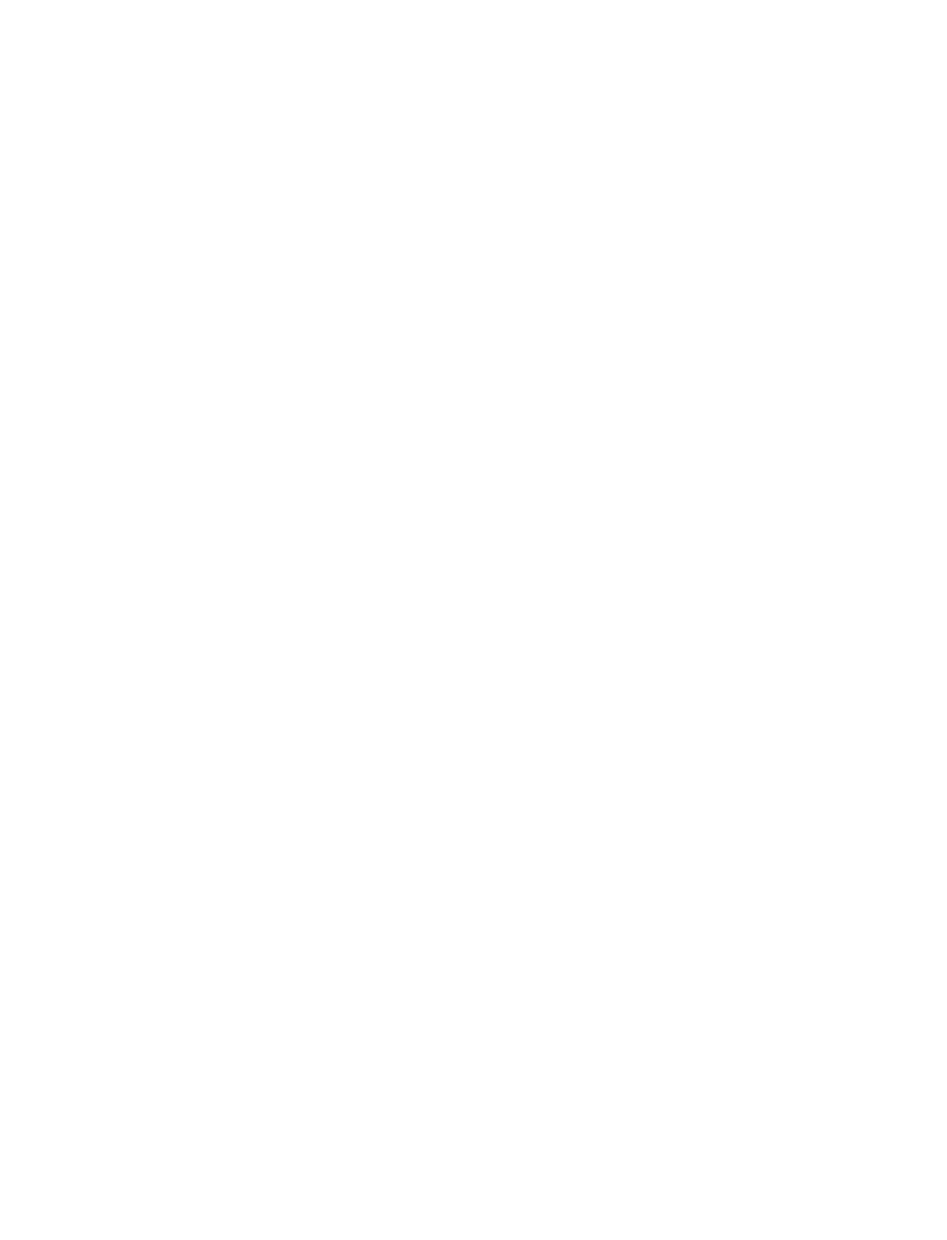
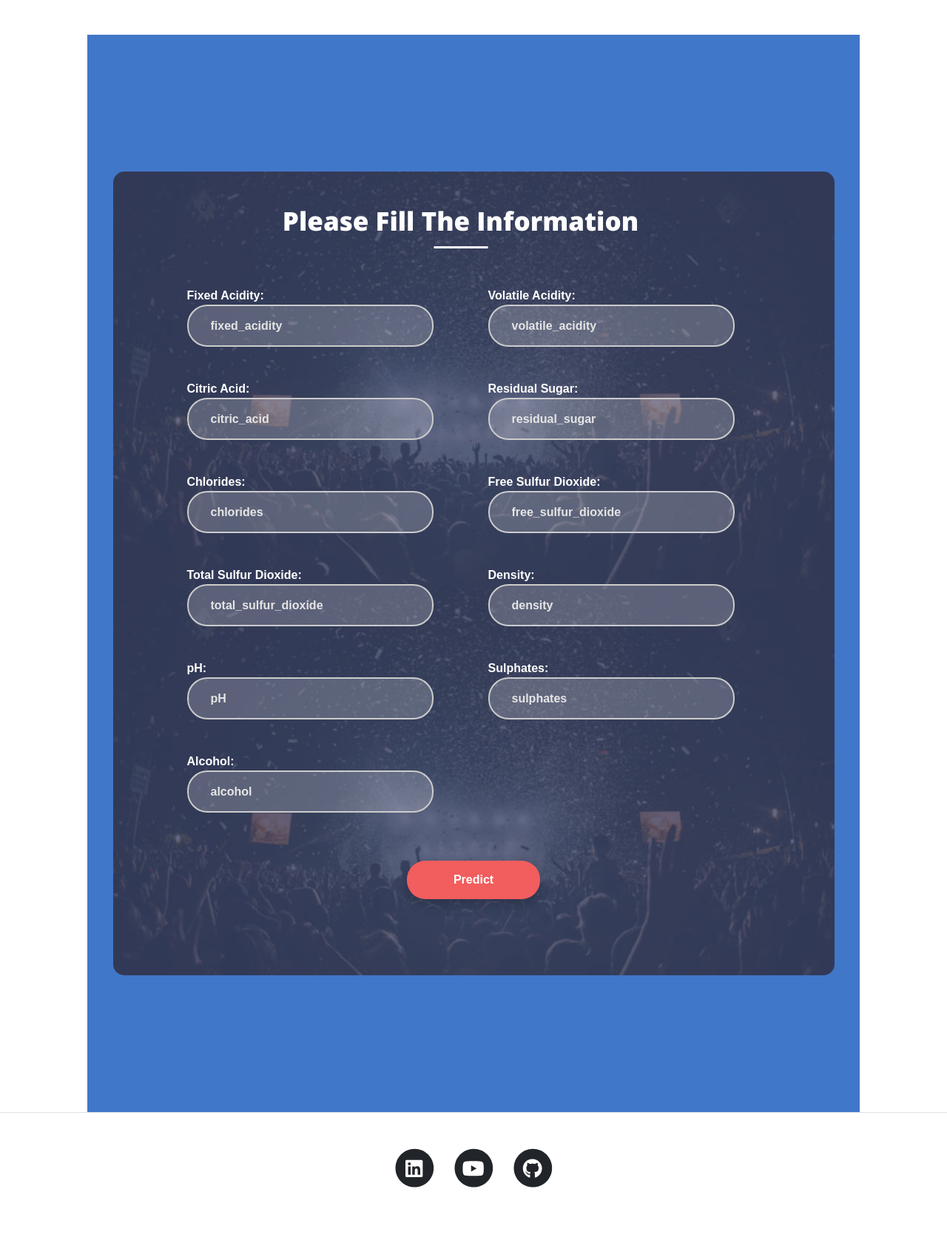
Before and after one commit to alotlikar1010/End-to-End-ML, a Flask app: page / in a window 1280 px wide. Before the commit the part shown is empty. Shown: the part 629-2306 px from the top of the page at 74% size. Before the commit the page ends 800 px from the top, so only its background shows below. Run offline with Flask 3, Linux system fonts and the light colour scheme; some libraries are stand-ins or nearby versions; some web fonts are replaced.

Commit message:
updated ui

```diff
--- a/templates/index.html
+++ b/templates/index.html
@@ -0,0 +1,213 @@
+<!DOCTYPE html>
+<html lang="en">
+    <head>
+        <meta charset="utf-8" />
+        <meta name="viewport" content="width=device-width, initial-scale=1, shrink-to-fit=no" />
+        <meta name="description" content="" />
+        <meta name="author" content="" />
+        <title>Web App</title>
+        <link rel="icon" type="image/x-icon" href="static/assets/favicon.ico" />
+        <!-- Font Awesome icons (free version)-->
+        <script src="https://use.fontawesome.com/releases/v5.15.3/js/all.js" crossorigin="anonymous"></script>
+        <!-- Google fonts-->
+        <link href="https://fonts.googleapis.com/css?family=Lora:400,700,400italic,700italic" rel="stylesheet" type="text/css" />
+        <link href="https://fonts.googleapis.com/css?family=Open+Sans:300italic,400italic,600italic,700italic,800italic,400,300,600,700,800" rel="stylesheet" type="text/css" />
+        <!-- Core theme CSS (includes Bootstrap)-->
+        <link href="static/css/styles.css" rel="stylesheet" />
+    </head>
+    <body>
+        <!-- Navigation-->
+        <nav class="navbar navbar-expand-lg navbar-light" id="mainNav">
+            <div class="container px-4 px-lg-5">
+                <a class="navbar-brand" href="/">Home</a>
+                <button class="navbar-toggler" type="button" data-bs-toggle="collapse" data-bs-target="#navbarResponsive" aria-controls="navbarResponsive" aria-expanded="false" aria-label="Toggle navigation">
+                    Menu
+                    <i class="fas fa-bars"></i>
+                </button>
+                <div class="collapse navbar-collapse" id="navbarResponsive">
+                    <ul class="navbar-nav ms-auto py-4 py-lg-0">
+<!--                        <li class="nav-item"><a class="nav-link px-lg-3 py-3 py-lg-4" href="index.html">Home</a></li>-->
+<!--                        <li class="nav-item"><a class="nav-link px-lg-3 py-3 py-lg-4" href="about.html">About</a></li>-->
+<!--                        <li class="nav-item"><a class="nav-link px-lg-3 py-3 py-lg-4" href="post.html">Sample Post</a></li>-->
+<!--                        <li class="nav-item"><a class="nav-link px-lg-3 py-3 py-lg-4" href="contact.html">Contact</a></li>-->
+                    </ul>
+                </div>
+            </div>
+        </nav>
+        <!-- Page Header-->
+        <header class="masthead" style="background-image: url('static/assets/img/wine.jpg')">
+            <div class="container position-relative px-4 px-lg-5">
+                <div class="row gx-4 gx-lg-5 justify-content-center">
+                    <div class="col-md-10 col-lg-8 col-xl-7">
+                        <div class="site-heading">
+                            <h1>Wine Quality Prediction</h1>
+                            <span class="subheading">A Wine Quality Checking Web App</span>
+                        </div>
+                    </div>
+                </div>
+            </div>
+        </header>
+
+
+        <!-- Main Content-->
+        <div class="container px-4 px-lg-5">
+
+           <!DOCTYPE html>
+<html>
+<head>
+	<meta charset="utf-8">
+	<title>Form-v9 by Colorlib</title>
+	<!-- Mobile Specific Metas -->
+	<meta name="viewport" content="width=device-width, initial-scale=1, maximum-scale=1">
+	<!-- Font-->
+	<link rel="stylesheet" type="text/css" href="static/css2/nunito-font.css">
+	<!-- Main Style Css -->
+    <link rel="stylesheet" href="static/css2/style.css"/>
+</head>
+<body class="form-v9">
+	<div class="page-content">
+		<div class="form-v9-content" style="background-image: url('static/assets/img/form-v9.jpg')">
+			<form class="form-detail" action="/predict" method="post">
+				<h2>Please Fill The Information</h2>
+				<div class="form-row-total">
+
+					<div class="form-row">
+                        <label for="fixed_acidity"> Fixed Acidity:</label>
+						<input type="text" name="fixed_acidity" id="fixed_acidity" class="input-text" placeholder="fixed_acidity" required>
+					</div>
+
+					<div class="form-row">
+                        <label for="volatile_acidity"> Volatile Acidity:</label>
+						<input type="text" name="volatile_acidity" id="volatile_acidity" class="input-text" placeholder="volatile_acidity" required>
+					</div>
+
+				</div>
+
+
+				<div class="form-row-total">
+
+                    <div class="form-row">
+                        <label for="citric_acid"> Citric Acid:</label>
+						<input type="text" name="citric_acid" id="citric_acid" class="input-text" placeholder="citric_acid" required>
+					</div>
+
+
+                    <div class="form-row">
+                        <label for="residual_sugar"> Residual Sugar:</label>
+						<input type="text" name="residual_sugar" id="residual_sugar" class="input-text" placeholder="residual_sugar" required>
+					</div>
+
+				</div>
+
+
+                <div class="form-row-total">
+
+                    <div class="form-row">
+                        <label for="chlorides"> Chlorides:</label>
+						<input type="text" name="chlorides" id="chlorides" class="input-text" placeholder="chlorides" required>
+					</div>
+
+                    <div class="form-row">
+                        <label for="free_sulfur_dioxide"> Free Sulfur Dioxide:</label>
+						<input type="text" name="free_sulfur_dioxide" id="free_sulfur_dioxide" class="input-text" placeholder="free_sulfur_dioxide" required>
+					</div>
+
+				</div>
+
+
+                <div class="form-row-total">
+
+                    <div class="form-row">
+                        <label for="total_sulfur_dioxide"> Total Sulfur Dioxide:</label>
+						<input type="text" name="total_sulfur_dioxide" id="total_sulfur_dioxide" class="input-text" placeholder="total_sulfur_dioxide" required>
+					</div>
+
+                    <div class="form-row">
+                        <label for="density"> Density:</label>
+						<input type="text" name="density" id="density" class="input-text" placeholder="density" required>
+					</div>
+
+				</div>
+
+
+                <div class="form-row-total">
+
+                    <div class="form-row">
+                        <label for="pH"> pH:</label>
+						<input type="text" name="pH" id="pH" class="input-text" placeholder="pH" required>
+					</div>
+
+                    <div class="form-row">
+                        <label for="sulphates"> Sulphates:</label>
+						<input type="text" name="sulphates" id="sulphates" class="input-text" placeholder="sulphates" required>
+					</div>
+
+				</div>
+
+
+                <div class="form-row-total">
+
+                    <div class="form-row">
+                        <label for="alcohol"> Alcohol:</label>
+						<input type="text" name="alcohol" id="alcohol" class="input-text" placeholder="alcohol" required>
+					</div>
+
+
+				</div>
+
+
+				<div class="form-row-last">
+					<input type="submit" name="register" class="register" value="Predict">
+				</div>
+			</form>
+		</div>
+	</div>
+</body><!-- This templates was made by Colorlib (https://colorlib.com) -->
+</html>
+
+        </div>
+
+
+        <!-- Footer-->
+        <footer class="border-top">
+            <div class="container px-4 px-lg-5">
+                <div class="row gx-4 gx-lg-5 justify-content-center">
+                    <div class="col-md-10 col-lg-8 col-xl-7">
+                        <ul class="list-inline text-center">
+                            <li class="list-inline-item">
+                                <a href="https://www.linkedin.com/in/boktiarahmed73/">
+                                    <span class="fa-stack fa-lg">
+                                        <i class="fas fa-circle fa-stack-2x"></i>
+                                        <i class="fab fa-linkedin fa-stack-1x fa-inverse"></i>
+                                    </span>
+                                </a>
+                            </li>
+                            <li class="list-inline-item">
+                                <a href="https://www.youtube.com/dswithbappy">
+                                    <span class="fa-stack fa-lg">
+                                        <i class="fas fa-circle fa-stack-2x"></i>
+                                        <i class="fab fa-youtube fa-stack-1x fa-inverse"></i>
+                                    </span>
+                                </a>
+                            </li>
+                            <li class="list-inline-item">
+                                <a href="https://github.com/entbappy">
+                                    <span class="fa-stack fa-lg">
+                                        <i class="fas fa-circle fa-stack-2x"></i>
+                                        <i class="fab fa-github fa-stack-1x fa-inverse"></i>
+                                    </span>
+                                </a>
+                            </li>
+                        </ul>
+                        <div class="small text-center text-muted fst-italic"></div>
+                        <div class="small text-center text-muted fst-italic"></div>
+                    </div>
+                </div>
+            </div>
+        </footer>
+        <!-- Bootstrap core JS-->
+        <script src="https://cdn.jsdelivr.net/npm/bootstrap@5.1.0/dist/js/bootstrap.bundle.min.js"></script>
+        <!-- Core theme JS-->
+        <script src="static/js/scripts.js"></script>
+    </body>
+</html>
--- a/templates/results.html
+++ b/templates/results.html
@@ -57,7 +57,7 @@
                     <div class="col-md-10 col-lg-8 col-xl-7">
                         <ul class="list-inline text-center">
                             <li class="list-inline-item">
-                                <a href="">
+                                <a href="https://www.linkedin.com/in/boktiarahmed73/">
                                     <span class="fa-stack fa-lg">
                                         <i class="fas fa-circle fa-stack-2x"></i>
                                         <i class="fab fa-linkedin fa-stack-1x fa-inverse"></i>
@@ -65,7 +65,7 @@
                                 </a>
                             </li>
                             <li class="list-inline-item">
-                                <a href="">
+                                <a href="https://www.youtube.com/dswithbappy">
                                     <span class="fa-stack fa-lg">
                                         <i class="fas fa-circle fa-stack-2x"></i>
                                         <i class="fab fa-youtube fa-stack-1x fa-inverse"></i>
@@ -73,7 +73,7 @@
                                 </a>
                             </li>
                             <li class="list-inline-item">
-                                <a href="https://github.com/aniket1010">
+                                <a href="https://github.com/entbappy">
                                     <span class="fa-stack fa-lg">
                                         <i class="fas fa-circle fa-stack-2x"></i>
                                         <i class="fab fa-github fa-stack-1x fa-inverse"></i>
```
